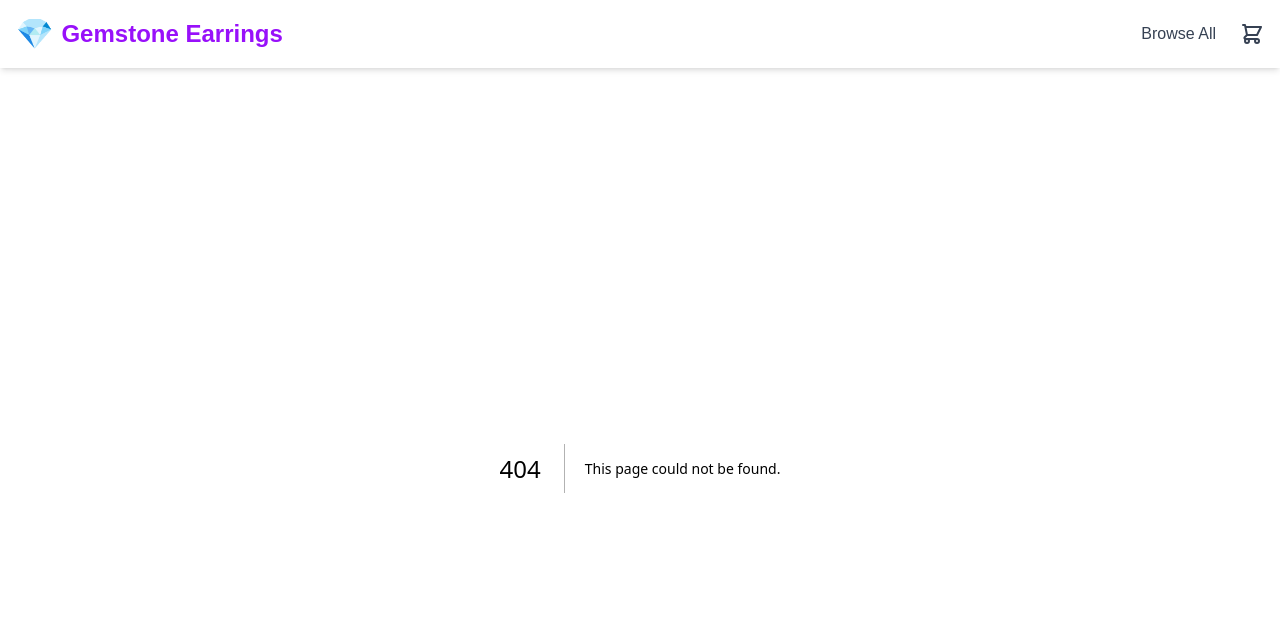
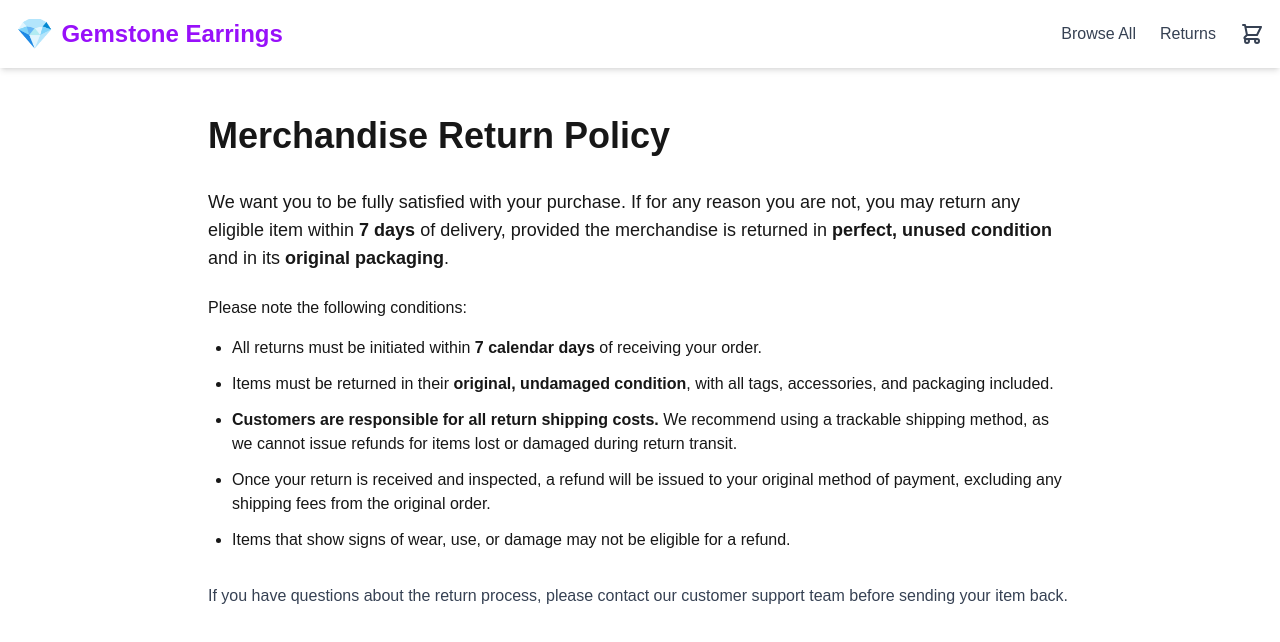
Before and after one commit to rwfraser/EtsyInventoryv0900-production, a Next.js app in the folder gemstone-earrings/: page /returns in a window 1280 px wide. Before the commit this address had no page. Shown: the top 642 px of the page. Built offline with nearby package versions, Linux system fonts and the light colour scheme.

Commit message:
Add Returns Policy page
- Created /returns page with 7-day return policy
- Added Returns link to header navigation
- Policy includes conditions for returns and customer responsibilities

Co-Authored-By: Warp <agent@warp.dev>

```diff
--- /dev/null
+++ b/gemstone-earrings/app/returns/page.tsx
@@ -0,0 +1,44 @@
+import type { Metadata } from 'next';
+
+export const metadata: Metadata = {
+  title: 'Returns Policy - Gemstone Earrings',
+  description: 'Our merchandise return policy for gemstone earrings',
+};
+
+export default function ReturnsPage() {
+  return (
+    <div className="container mx-auto px-4 py-12 max-w-4xl">
+      <h1 className="text-4xl font-bold mb-8">Merchandise Return Policy</h1>
+
+      <div className="prose prose-lg max-w-none">
+        <p className="text-lg mb-6">
+          We want you to be fully satisfied with your purchase. If for any reason you are not, you may return any eligible item within <strong>7 days</strong> of delivery, provided the merchandise is returned in <strong>perfect, unused condition</strong> and in its <strong>original packaging</strong>.
+        </p>
+
+        <p className="mb-4">Please note the following conditions:</p>
+
+        <ul className="list-disc pl-6 mb-6 space-y-3">
+          <li>
+            All returns must be initiated within <strong>7 calendar days</strong> of receiving your order.
+          </li>
+          <li>
+            Items must be returned in their <strong>original, undamaged condition</strong>, with all tags, accessories, and packaging included.
+          </li>
+          <li>
+            <strong>Customers are responsible for all return shipping costs.</strong> We recommend using a trackable shipping method, as we cannot issue refunds for items lost or damaged during return transit.
+          </li>
+          <li>
+            Once your return is received and inspected, a refund will be issued to your original method of payment, excluding any shipping fees from the original order.
+          </li>
+          <li>
+            Items that show signs of wear, use, or damage may not be eligible for a refund.
+          </li>
+        </ul>
+
+        <p className="text-gray-700 mt-8">
+          If you have questions about the return process, please contact our customer support team before sending your item back.
+        </p>
+      </div>
+    </div>
+  );
+}
--- a/gemstone-earrings/components/Header.tsx
+++ b/gemstone-earrings/components/Header.tsx
@@ -22,6 +22,9 @@ export default function Header() {
           <nav className="flex items-center space-x-6">
             <Link href="/products" className="text-gray-700 hover:text-purple-600 font-medium">
               Browse All
+            </Link>
+            <Link href="/returns" className="text-gray-700 hover:text-purple-600 font-medium">
+              Returns
             </Link>
 
             <div className="relative">
```
